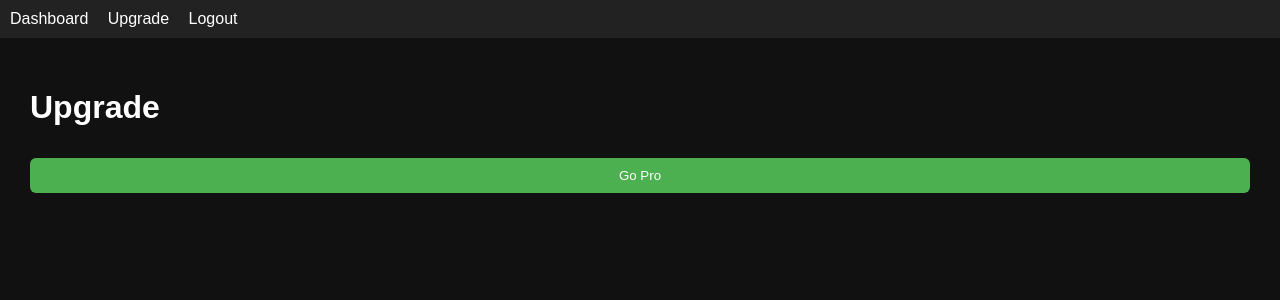
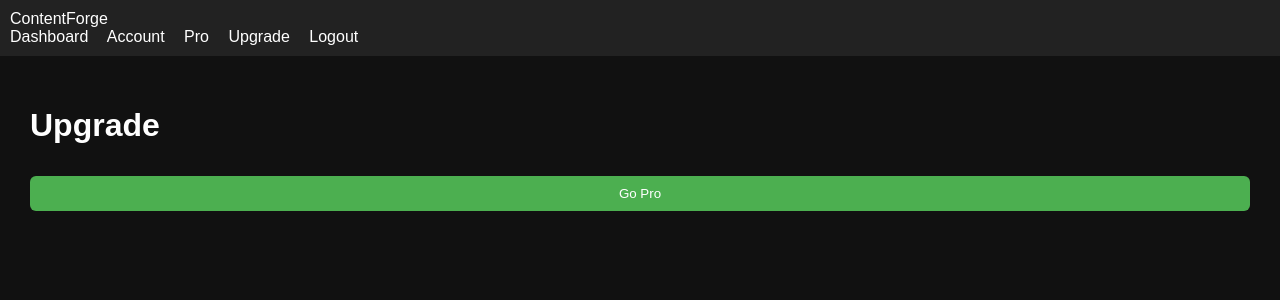
Before and after one commit to jaywtse132/contentforge, a Flask app: page /upgrade in a window 1280 px wide. Shown: the top 300 px of the page. Run offline with Flask 3, Linux system fonts and the light colour scheme; the visitor is signed in with stand-in values (Sample User, id 1).

Commit message:
Update base.html

```diff
--- a/templates/base.html
+++ b/templates/base.html
@@ -1,20 +1,33 @@
 <!DOCTYPE html>
-<html>
+<html lang="en">
 <head>
+    <meta charset="UTF-8">
+    <meta name="viewport" content="width=device-width, initial-scale=1.0">
     <title>ContentForge</title>
-    <link rel="stylesheet" href="/static/style.css">
+    <link rel="stylesheet" href="{{ url_for('static', filename='style.css') }}">
 </head>
 <body>
+    <nav class="nav">
+        <div class="nav-left">
+            <a href="{{ url_for('dashboard') }}" class="brand">ContentForge</a>
+        </div>
 
-<div class="nav">
-    <a href="/dashboard">Dashboard</a>
-    <a href="/upgrade">Upgrade</a>
-    <a href="/logout">Logout</a>
-</div>
+        {% if session.get('user_id') %}
+        <div class="nav-right">
+            <a href="{{ url_for('dashboard') }}">Dashboard</a>
+            <a href="{{ url_for('account') }}">Account</a>
+            <a href="{{ url_for('pro_area') }}">Pro</a>
+            <a href="{{ url_for('upgrade') }}">Upgrade</a>
+            {% if user and user.is_admin %}
+            <a href="{{ url_for('admin_panel') }}">Admin</a>
+            {% endif %}
+            <a href="{{ url_for('logout') }}">Logout</a>
+        </div>
+        {% endif %}
+    </nav>
 
-<div class="container">
-    {% block content %}{% endblock %}
-</div>
-
+    <main class="container">
+        {% block content %}{% endblock %}
+    </main>
 </body>
 </html>
```
